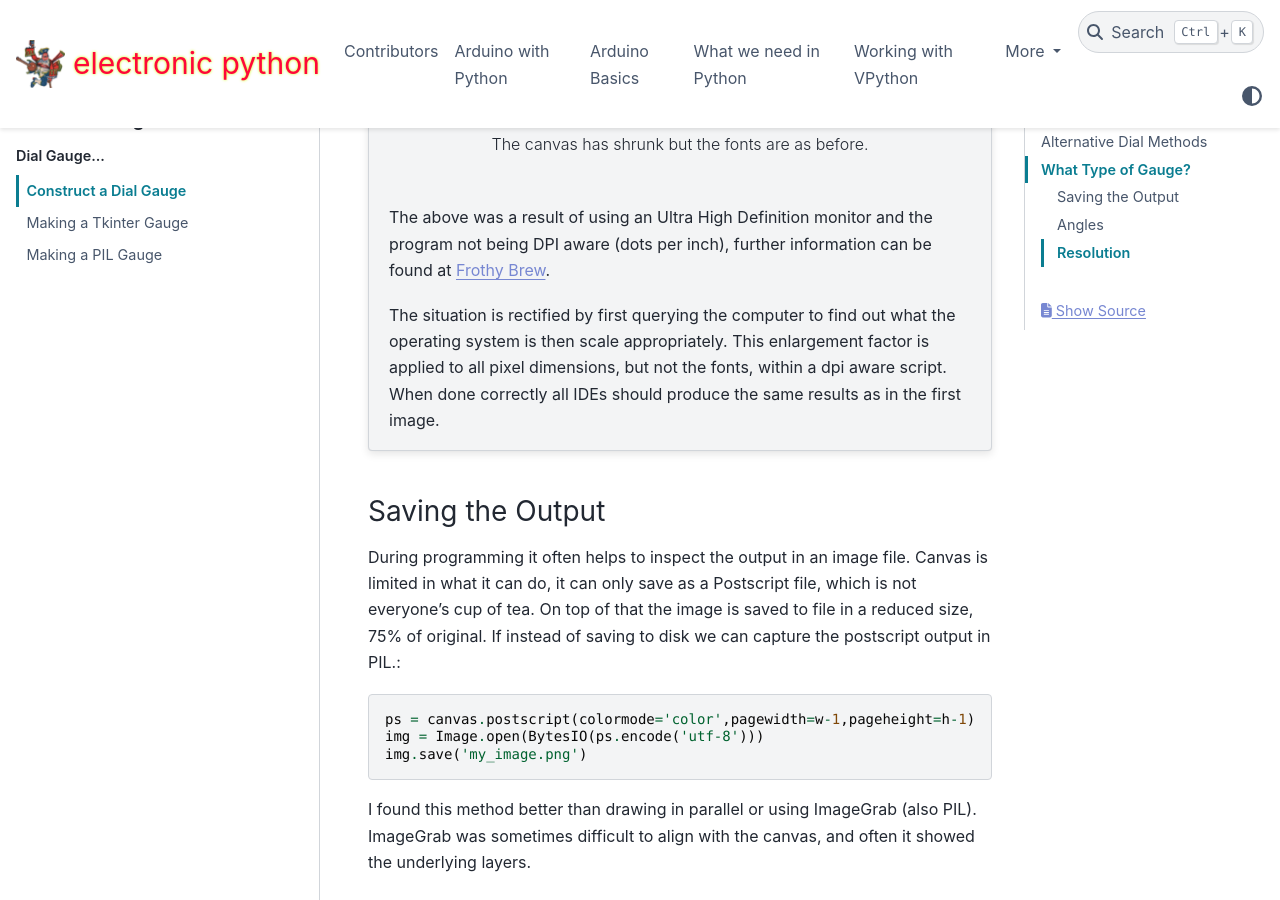
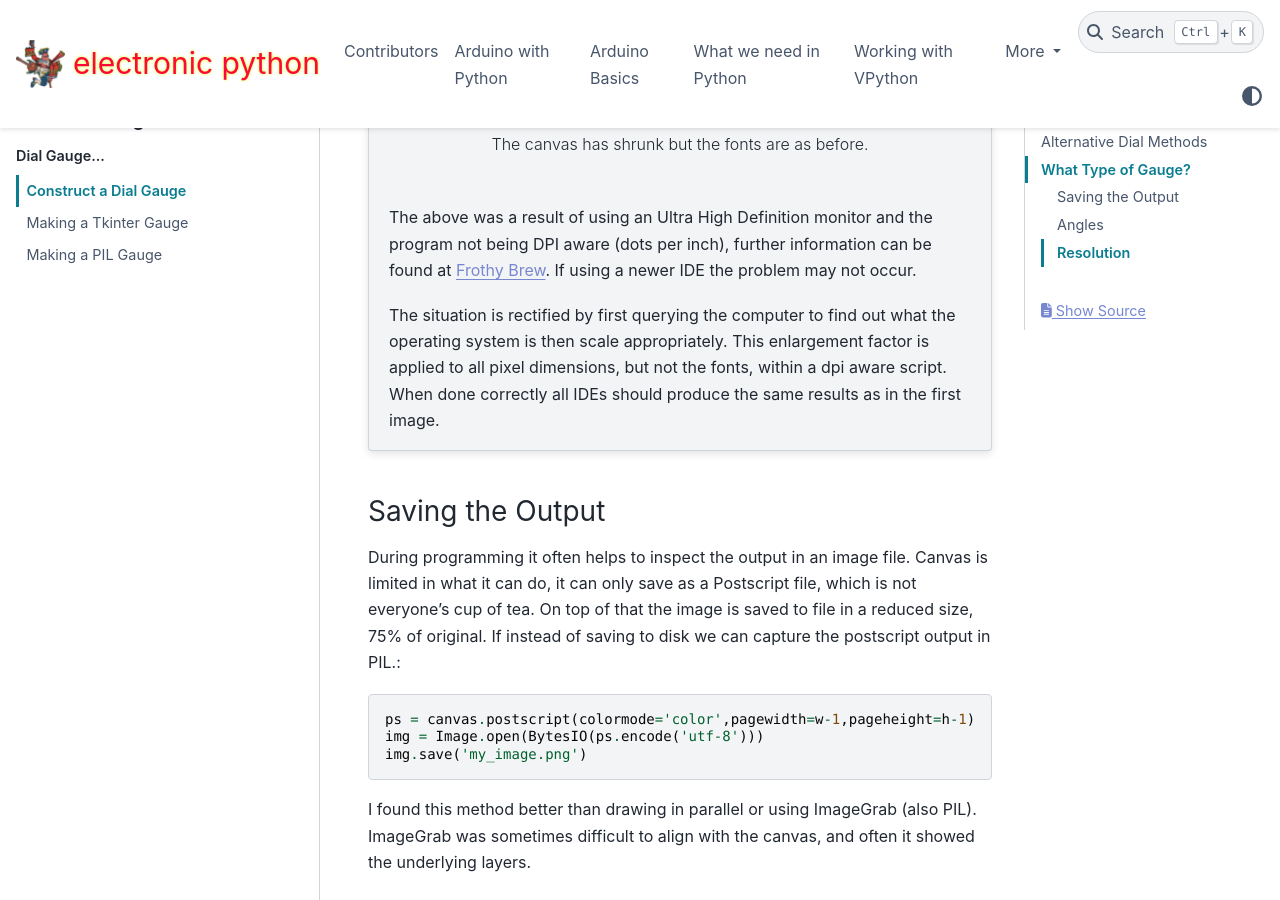
Before and after one commit to Edgar-Donk/Electronic-Python, a Sphinx documentation site: the page built from docs/gauge/what_type.rst, in a window 1280 px wide and 900 px high, scrolled down 3857 px. Built offline with Sphinx 7.4.7 and the PyData theme 0.15.4, drawn with Linux system fonts in a browser that asks for light colours.

Commit message:
Add files via upload

```diff
--- a/docs/gauge/what_type.rst
+++ b/docs/gauge/what_type.rst
@@ -154,6 +154,7 @@ In both cases the value and large ticks are changed using canvas.
     The above was a result of using an Ultra High Definition monitor and
     the program not being DPI aware (dots per inch), further information can
     be found at `Frothy Brew <https://frothy-brew.readthedocs.io/en/latest/dpi_aware.html>`_.
+    If using a newer IDE the problem may not occur.
 
     The situation is rectified by first querying the computer to find out
     what the operating system is then scale appropriately. This enlargement
```
